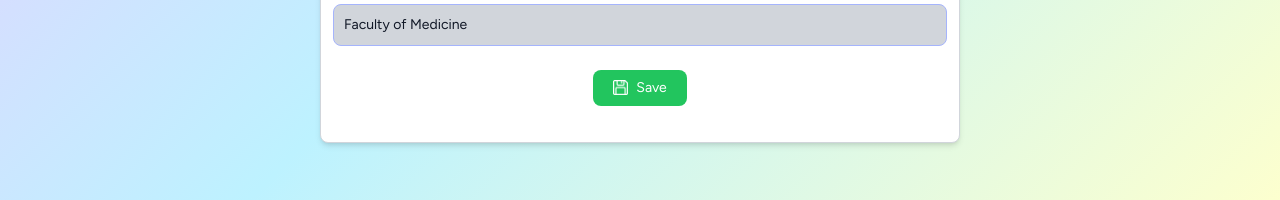
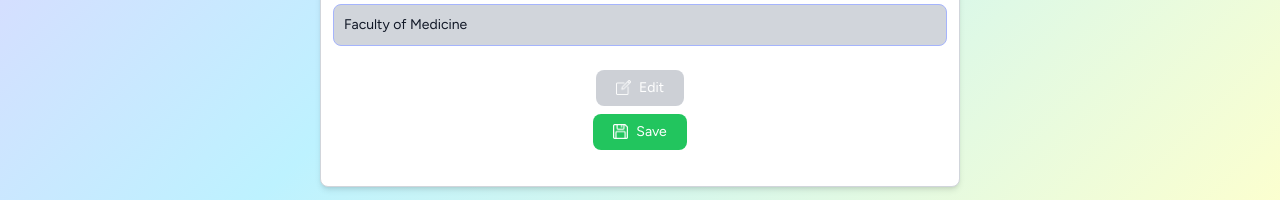
Before and after one commit to SE331-2023-project1/project01-e-mam_bodymom, a Vue app: page /studentprofile in a window 1280 px wide. Both pictures are taken after a click on the button "Edit". Shown: the part 592-792 px from the top of the page. Built offline with nearby package versions, Linux system fonts and the light colour scheme; a web font is replaced by a local one.

Commit message:
add flashmessage
- when save edited on profile page

```diff
--- a/src/views/student/StudentProfile.vue
+++ b/src/views/student/StudentProfile.vue
@@ -14,7 +14,21 @@ const enterEditMode = () => {
 const saveChanges = () => {
     // Add your logic to save changes here
     isEditing.value = false;
+
+    // Show a success message using the alert function
+    // alert('Changes saved successfully');
+
+    storeMessage.updateMessage('Changes saved successfully')
+    setTimeout(() => {
+        storeMessage.resetMessage()
+    }, 3000)
+
 };
+
+import { useMessageStore } from '@/stores/message'
+import { storeToRefs } from 'pinia'
+const storeMessage = useMessageStore()
+const { message } = storeToRefs(storeMessage)
 
 // // Create a computed property for the button label
 // const buttonLabel = computed(() => (isEditing.value ? 'Save' : 'Edit'));
@@ -28,6 +42,12 @@ const saveChanges = () => {
 </script>
 
 <template>
+    <div id="flashMessage" class="mb-2 animate-pulse text-center text-base font-fig bg-green-500 font-fig text-white"
+        v-if="message">
+        <h4>{{ message }}</h4>
+    </div>
+    <FlashMessage />
+
     <main class=" flex flex-col items-center justify-center">
         <div class="font-fig flex items-center justify-center p-3 w-3/4 sm:w-2/4 h-4/5 text-2xl font-bold text-gray-900">
             Profile
@@ -104,7 +124,7 @@ const saveChanges = () => {
 
                 </div>
 
-                <div class="flex justify-center">
+                <div class="flex  justify-center">
                     <!-- <button type="submit" @click="toggleEditMode"
                         :class="`${buttonColor} hover:${buttonColor} flex focus:ring-4 focus:outline-none focus:ring-indigo-300 font-medium rounded-lg text-white text-sm w-full sm:w-auto px-5 py-2 text-center items-center`">
                         <img :src="buttonImage" class="h-[15px] mr-2">
@@ -117,13 +137,24 @@ const saveChanges = () => {
                         Edit
                     </button>
 
+                    <!-- edit button when editing mode - disabled -->
+                    <button v-if="isEditing" disabled
+                        class="flex opacity-50 text-white bg-gray-400 font-medium rounded-lg text-sm w-full sm:w-auto px-5 py-2 text-center items-center">
+                        <img src="src/assets/edit.png" class="h-[15px] mr-2">
+                        Edit
+                    </button>
+                </div>
+                <div class="flex justify-center">
                     <!-- Save button -->
                     <button v-if="isEditing" @click="saveChanges"
-                        class="flex text-white bg-green-500 hover:bg-green-700 focus:ring-4 focus:outline-none focus:ring-green-300 font-medium rounded-lg text-sm w-full sm:w-auto px-5 py-2 text-center items-center">
+                        class="flex mt-2 text-white bg-green-500 hover:bg-green-700 focus:ring-4 focus:outline-none focus:ring-green-300 font-medium rounded-lg text-sm w-full sm:w-auto px-5 py-2 text-center items-center">
                         <img src="src/assets/save.png" class="h-[15px] mr-2">
                         Save
                     </button>
+
                 </div>
+
+
 
 
             </div>
```
